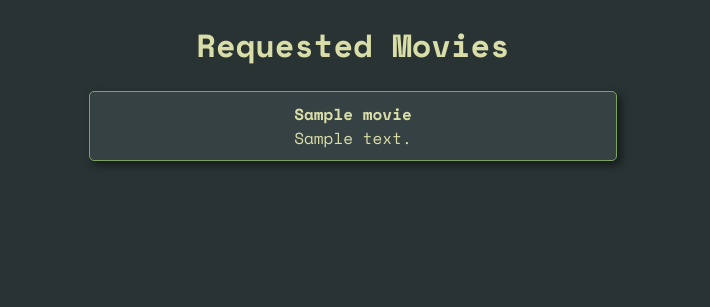
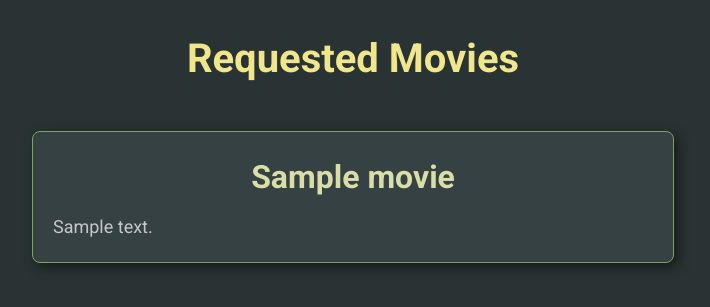
Before and after one commit to KACofficial/KAC-Bot, a Flask app: template utils/templates/index.html in a window 1280 px wide. Shown: the top 307 px of the page, without its empty margins (287-997 px from the left). Run offline with Flask 3, Linux system fonts and the light colour scheme; the template is opened without the code that fills it: most values are stand-ins (such as "Sample title", 1, 10 or a date in 2020).

Commit message:
Made the styling actually kinda ok

```diff
--- a/utils/static/index.css
+++ b/utils/static/index.css
@@ -2,30 +2,57 @@ body {
     background-color: #293334;
     color: #d9dda7;
     font-weight: 400;
-    font-family: "Space Mono", monospace;
-    font-style: normal;
+    font-family: 'Roboto', sans-serif;
     text-align: center;
+    line-height: 1.6;
+    margin: 0;
+    padding: 0;
+}
+
+h1 {
+    font-weight: 700;
+    font-size: 2.5rem;
+    margin-bottom: 40px;
+    color: #f0e68c; /* Gives a bit of contrast to the heading */
 }
 
 .title {
-    font-weight: 700;
-    font-style: normal;
+    font-weight: 600;
+    font-size: 2rem; /* Slightly increased font size for emphasis */
+    margin-bottom: 10px;
 }
 
 .movie-container {
     border: 1px solid #7ca363;
     background-color: #354142;
-    border-radius: 5px;
+    border-radius: 8px; /* Slightly larger border-radius for a smoother look */
     display: block;
     margin: 20px auto;
-    padding: 10px;
-    width: 40%;
-    box-shadow: 4px 4px 8px #151b1b;
+    padding: 20px;
+    width: 50%; /* Increased width for better readability */
+    max-width: 600px; /* Ensures it doesn't get too wide on larger screens */
+    box-shadow: 4px 4px 12px rgba(0, 0, 0, 0.5); /* Softened shadow for depth */
 }
 
 .desc {
-    font-weight: 200;
-    font-style: normal;
-    margin-left: auto;
-    margin-right: auto;
+    font-weight: 400;
+    font-size: 1.125rem; /* Increased font size for readability */
+    text-align: justify; /* Aligns text for better readability */
+    margin-top: 10px;
+    color: #c7c7c7; /* Lighter color for the description text */
 }
+
+@media (max-width: 768px) {
+    .movie-container {
+        width: 90%; /* Adjusts the width on smaller screens */
+        padding: 15px;
+    }
+
+    .title {
+        font-size: 1.5rem;
+    }
+
+    .desc {
+        font-size: 1rem;
+    }
+}
--- a/utils/templates/index.html
+++ b/utils/templates/index.html
@@ -2,10 +2,12 @@
 <html>
     <head>
         <title>Requested movies</title>
-        <link rel="stylesheet" href="{{ url_for('static', filename='index.css') }}">
+        <!-- Google Fonts -->
         <link rel="preconnect" href="https://fonts.googleapis.com">
         <link rel="preconnect" href="https://fonts.gstatic.com" crossorigin>
-        <link href="https://fonts.googleapis.com/css2?family=Space+Mono:ital,wght@0,400;0,700;1,400;1,700&display=swap" rel="stylesheet">
+        <link href="https://fonts.googleapis.com/css2?family=Roboto:ital,wght@0,100;0,300;0,400;0,500;0,700;0,900;1,100;1,300;1,400;1,500;1,700;1,900&display=swap" rel="stylesheet">
+        <!-- My styles -->
+        <link rel="stylesheet" href="{{ url_for('static', filename='index.css') }}">
     </head>
     <body>
         <h1>Requested Movies</h1>
```
